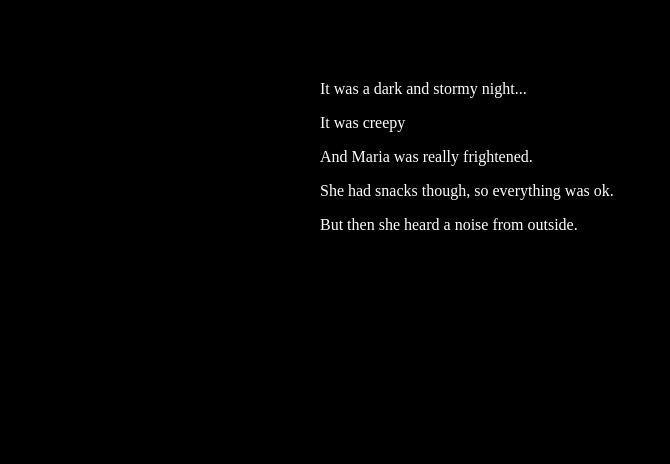
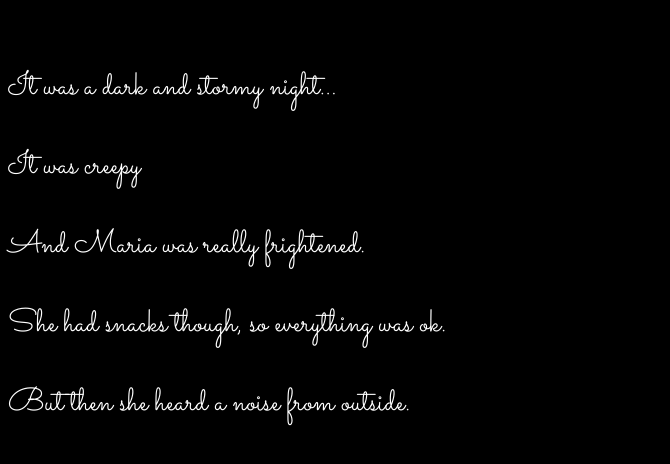
Before and after one commit to scharfans/fireside-story, a plain HTML site: page index.html in a window 1280 px wide. Shown: the whole page, without its empty margins (0-670 px from the left). Drawn offline with Linux system fonts and the light colour scheme.

Commit message:
new style-font-family

```diff
--- a/index.html
+++ b/index.html
@@ -1,6 +1,7 @@
 <html>
     <head>
         <link rel="stylesheet" type="text/css" href="style.css">
+        <link href="https://fonts.googleapis.com/css?family=Sacramento" rel="stylesheet">
         <link href="https://fonts.googleapis.com/css?family=Satisfy" rel="stylesheet">
     </head>
   <body>
--- a/style.css
+++ b/style.css
@@ -1,7 +1,9 @@
 body {
     color: white;
     background-color: black;
-    font-size: 150%
-    font-family: 'Satisy', cursive;
-    margin: 5em 25%;
+    font-family: 'Sacramento', cursive;
+    font-size: 32px;
+    margin-top: 5%;
+    margin-left: 20%
+    margin-right: 20%
       }
```
